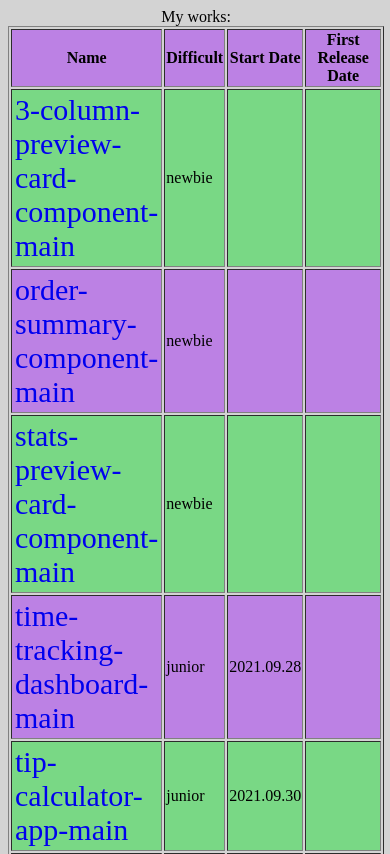
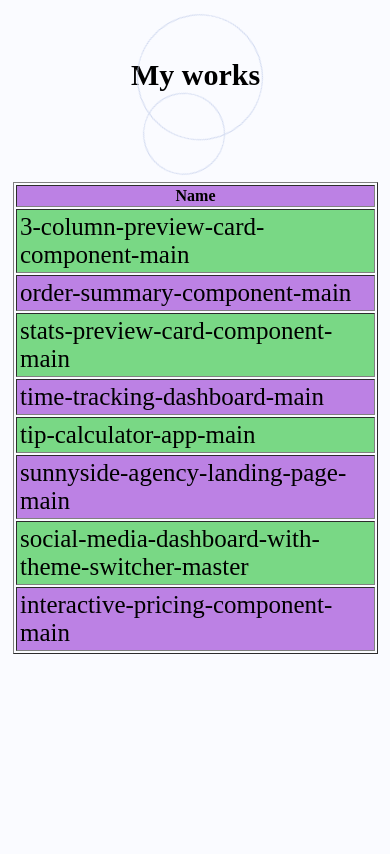
Before and after one commit to Basyaviy/basyaviy.github.io, a plain HTML site: page index.html in a window 390 px wide. Shown: the top 854 px of the page. Drawn offline with Linux system fonts and the light colour scheme.

Commit message:
modyfing main page. add rotated circles

```diff
--- a/index.html
+++ b/index.html
@@ -9,61 +9,65 @@
 </head>
 <body>
     <div class="wrapper">
-        <table border="1">
-            <caption>My works:</caption>
-            <tbody><tr>
-                <th>Name</th>
-                <th>Difficult</th>
-                <th>Start Date</th>
-                <th>First Release Date</th>
+        <h1 class="title">My works</h1>
+        <div class="bg-circles">
+            <svg xmlns="http://www.w3.org/2000/svg" width="146" height="145"><g fill="none" fill-rule="evenodd" stroke="#CFD8EF"><circle cx="63" cy="82" r="62.5"/><circle cx="105" cy="41" r="40.5"/></g></svg>
+        </div>
+        <table class="table" border="1">
+            <tbody>
+            <tr>
+                <th class="name">Name</th>
+                <th class="difficult">Difficult</th>
+                <th class="start-date">Start Date</th>
+                <th class="release-date">First Release Date</th>
             </tr>
             <tr>
-                <td><a href="works/3-column-preview-card-component-main/index.html">3-column-preview-card-component-main</a></td>
-                <td>newbie</td>
-                <td> </td>
-                <td> </td>
+                <td class="name"><a href="works/3-column-preview-card-component-main/index.html">3-column-preview-card-component-main</a></td>
+                <td class="difficult">newbie</td>
+                <td class="start-date"> </td>
+                <td class="release-date"> </td>
             </tr>
             <tr>
-                <td><a href="works/order-summary-component-main/index.html">order-summary-component-main</a></td>
-                <td>newbie</td>
-                <td> </td>
-                <td> </td>
+                <td class="name"><a href="works/order-summary-component-main/index.html">order-summary-component-main</a></td>
+                <td class="difficult">newbie</td>
+                <td class="start-date"> </td>
+                <td class="release-date"> </td>
             </tr>
             <tr>
-                <td><a href="works/stats-preview-card-component-main/index.html">stats-preview-card-component-main</a></td>
-                <td>newbie</td>
-                <td></td>
-                <td></td>
+                <td class="name"><a href="works/stats-preview-card-component-main/index.html">stats-preview-card-component-main</a></td>
+                <td class="difficult">newbie</td>
+                <td class="start-date"></td>
+                <td class="release-date"></td>
             </tr>
             <tr>
-                <td><a href="works/time-tracking-dashboard-main/index.html">time-tracking-dashboard-main</a></td>
-                <td>junior</td>
-                <td>2021.09.28</td>
-                <td></td>
+                <td class="name"><a href="works/time-tracking-dashboard-main/index.html">time-tracking-dashboard-main</a></td>
+                <td class="difficult">junior</td>
+                <td class="start-date">2021.09.28</td>
+                <td class="release-date"></td>
             </tr>
             <tr>
-                <td><a href="works/tip-calculator-app-main/index.html">tip-calculator-app-main</a></td>
-                <td>junior</td>
-                <td>2021.09.30</td>
-                <td></td>
+                <td class="name"><a href="works/tip-calculator-app-main/index.html">tip-calculator-app-main</a></td>
+                <td class="difficult">junior</td>
+                <td class="start-date">2021.09.30</td>
+                <td class="release-date"></td>
             </tr>
             <tr>
-                <td><a href="works/sunnyside-agency-landing-page-main/index.html">sunnyside-agency-landing-page-main</a></td>
-                <td>junior</td>
-                <td>2021.10.01</td>
-                <td>2021.10.05</td>
+                <td class="name"><a href="works/sunnyside-agency-landing-page-main/index.html">sunnyside-agency-landing-page-main</a></td>
+                <td class="difficult">junior</td>
+                <td class="start-date">2021.10.01</td>
+                <td class="release-date">2021.10.05</td>
             </tr>
             <tr>
-                <td><a href="works/social-media-dashboard-with-theme-switcher-master/index.html">social-media-dashboard-with-theme-switcher-master</a></td>
-                <td>junior</td>
-                <td>2021.10.06</td>
-                <td>2021.10.10</td>
+                <td class="name"><a href="works/social-media-dashboard-with-theme-switcher-master/index.html">social-media-dashboard-with-theme-switcher-master</a></td>
+                <td class="difficult">junior</td>
+                <td class="start-date">2021.10.06</td>
+                <td class="release-date">2021.10.10</td>
             </tr>
             <tr>
-                <td><a href="works/interactive-pricing-component-main/index.html">interactive-pricing-component-main</a></td>
-                <td>junior</td>
-                <td>2021.10.11</td>
-                <td>2021.10.13</td>
+                <td class="name"><a href="works/interactive-pricing-component-main/index.html">interactive-pricing-component-main</a></td>
+                <td class="difficult">junior</td>
+                <td class="start-date">2021.10.11</td>
+                <td class="release-date">2021.10.13</td>
             </tr>
 
 
--- a/scss/style.scss
+++ b/scss/style.scss
@@ -1,16 +1,71 @@
 body {
-    background-color: lightgray;
+	background-color: hsl(230, 100%, 99%);
 }
+
 
 a {
     display: inline-block;
     font-size: 30px;
     text-decoration: none;
-    // padding: 10px;
     margin: 2px;
     border-radius: 20px;
+    color:black;
     &:hover {
         text-decoration: underline;
+    }
+}
+
+.wrapper{
+    margin:0 auto;
+    max-width:1440px;
+    min-width: 375px;
+    position: relative;
+    display: flex;
+    flex-direction: column;
+    align-items: center;
+
+}
+.title{
+    margin-top:50px;
+    font-size: 30px;
+    font-weight: 700;
+    text-align: center;
+}
+
+.bg-circles {
+    position: absolute;
+    display: inline-block;
+    top: 10px;
+    width: 146px;
+    height: 145px;
+    z-index: 1;
+    animation: 12s linear infinite running circleRotate;
+}
+
+@keyframes circleRotate {
+    from { transform: rotate(0deg); }
+    to   { transform: rotate(360deg); }
+}
+
+.table{
+    margin-top:70px;
+    margin-left:5px;
+    margin-right:5px;
+    @media (max-width:700px) {
+        .name{
+            a{
+                font-size: 25px;
+            }
+        }
+        .difficult{
+            display: none;
+        }
+        .start-date{
+            display: none;
+        }
+        .release-date{
+            display: none;
+        }
     }
 }
 
```
Also changed, not shown: css/style.css.
